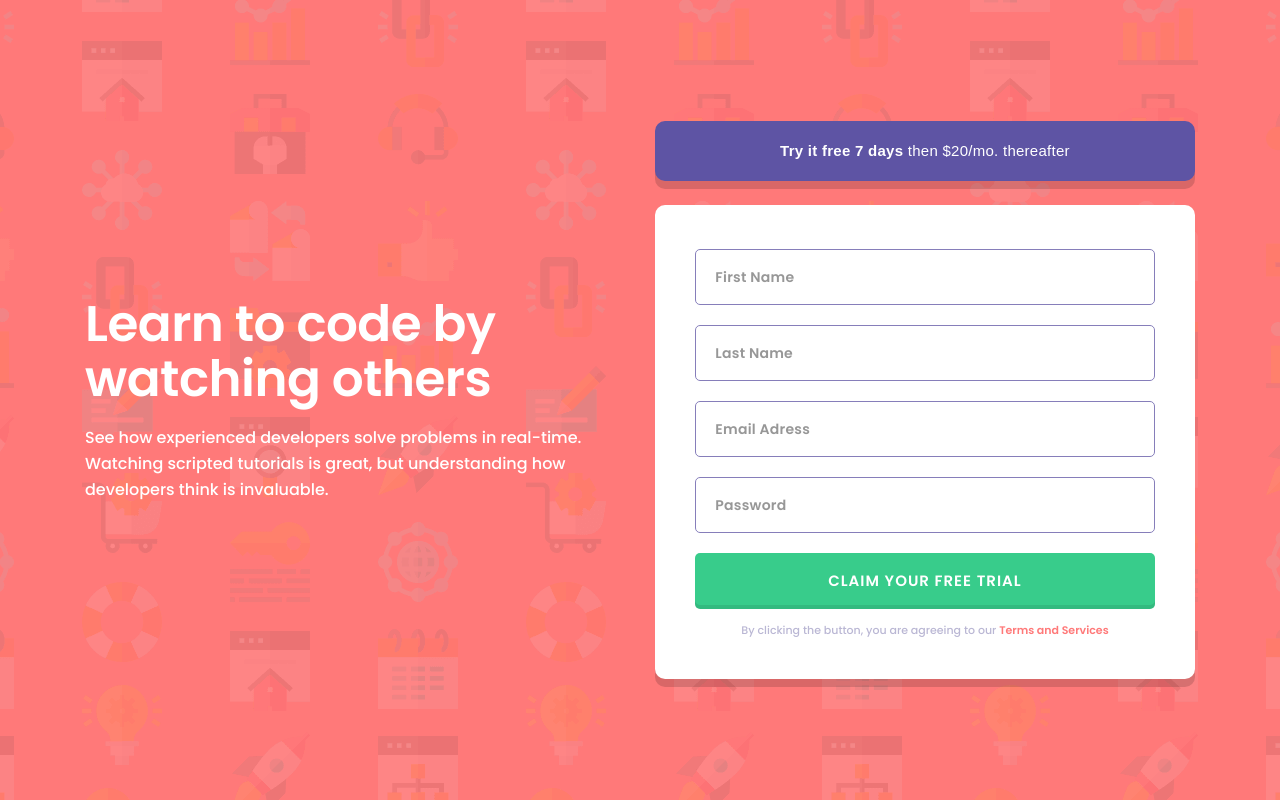
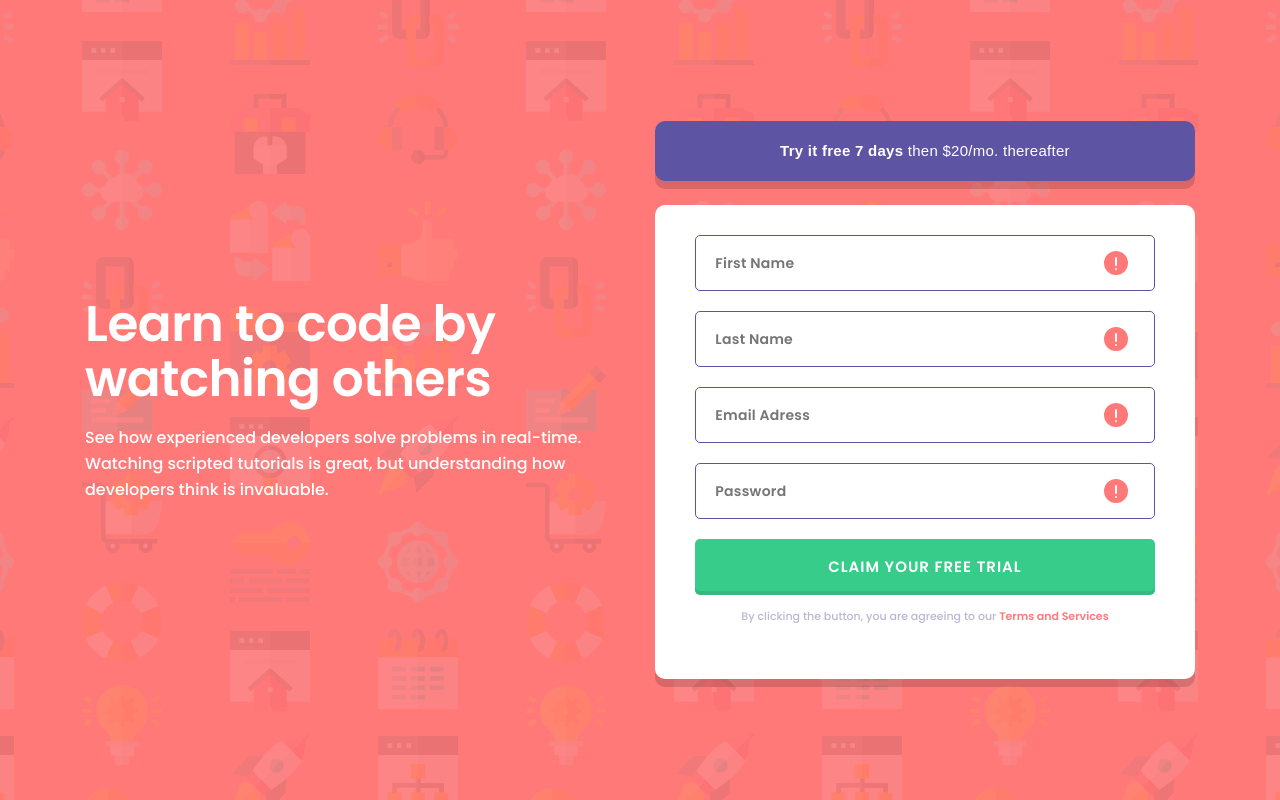
Before and after one commit to LevaniMesxia23/Intro-component-with-sign-up-form, a React (Vite) app: page / in a window 1280 px wide. Built offline with nearby package versions, Linux system fonts and the light colour scheme.

Commit message:
added errors image

```diff
--- a/src/components/inputs.jsx
+++ b/src/components/inputs.jsx
@@ -1,5 +1,6 @@
 import React, { useState } from "react";
 import styled from "styled-components";
+import errorImg from "/images/icon-error.svg";
 
 export default function Inputs() {
   const [errors, setErrors] = useState({
@@ -23,13 +24,15 @@ export default function Inputs() {
   function validation(e) {
     e.preventDefault();
     if (!values.name) {
-      console.log(values);
+      errors.name = "First Name cannot be empty";
     }
   }
+  console.log(errors.name);
   return (
     <Box>
       <form onSubmit={validation}>
         <div>
+          <img src={errorImg} alt="" />
           <input
             name="name"
             onChange={handleInput}
@@ -39,6 +42,8 @@ export default function Inputs() {
           />
         </div>
 
+        <div>
+          <img src={errorImg} alt="" />
           <input
             name="lastName"
             onChange={handleInput}
@@ -46,7 +51,10 @@ export default function Inputs() {
             id="last-name"
             placeholder="Last Name"
           />
+        </div>
 
+        <div>
+          <img src={errorImg} alt="" />
           <input
             name="email"
             onChange={handleInput}
@@ -54,7 +62,10 @@ export default function Inputs() {
             id="email"
             placeholder="Email Adress"
           />
+        </div>
 
+        <div>
+          <img src={errorImg} alt="" />
           <input
             name="password"
             onChange={handleInput}
@@ -62,10 +73,11 @@ export default function Inputs() {
             id="password"
             placeholder="Password"
           />
+        </div>
 
         <button>CLAIM YOUR FREE TRIAL</button>
 
-        <div>
+        <div className="button-div">
           By clicking the button, you are agreeing to our{" "}
           <span>Terms and Services</span>
         </div>
@@ -87,11 +99,21 @@ const Box = styled.div`
   align-items: center;
   padding: 2.5rem;
 
+  div {
+    margin-bottom: 1.25rem;
+    position: relative;
+
+    img {
+      position: absolute;
+      top: 1rem;
+      right: 1.69rem;
+    }
+  }
+
   input {
     width: 28.75rem;
     height: 3.5rem;
     flex-shrink: 0;
-    margin-bottom: 1.25rem;
     border-radius: 0.3125rem;
     border: 1px solid #5e54a4;
     background: #fff;
@@ -103,7 +125,6 @@ const Box = styled.div`
     font-weight: 600;
     line-height: 1.625rem;
     letter-spacing: 0.01563rem;
-    opacity: 0.75;
     padding-left: 1.21rem;
   }
 
@@ -125,7 +146,7 @@ const Box = styled.div`
     cursor: pointer;
   }
 
-  div {
+  .button-div {
     color: #bab7d4;
     text-align: center;
     font-family: Poppins;
```
Lines whose indentation alone changed are shown as unchanged.
